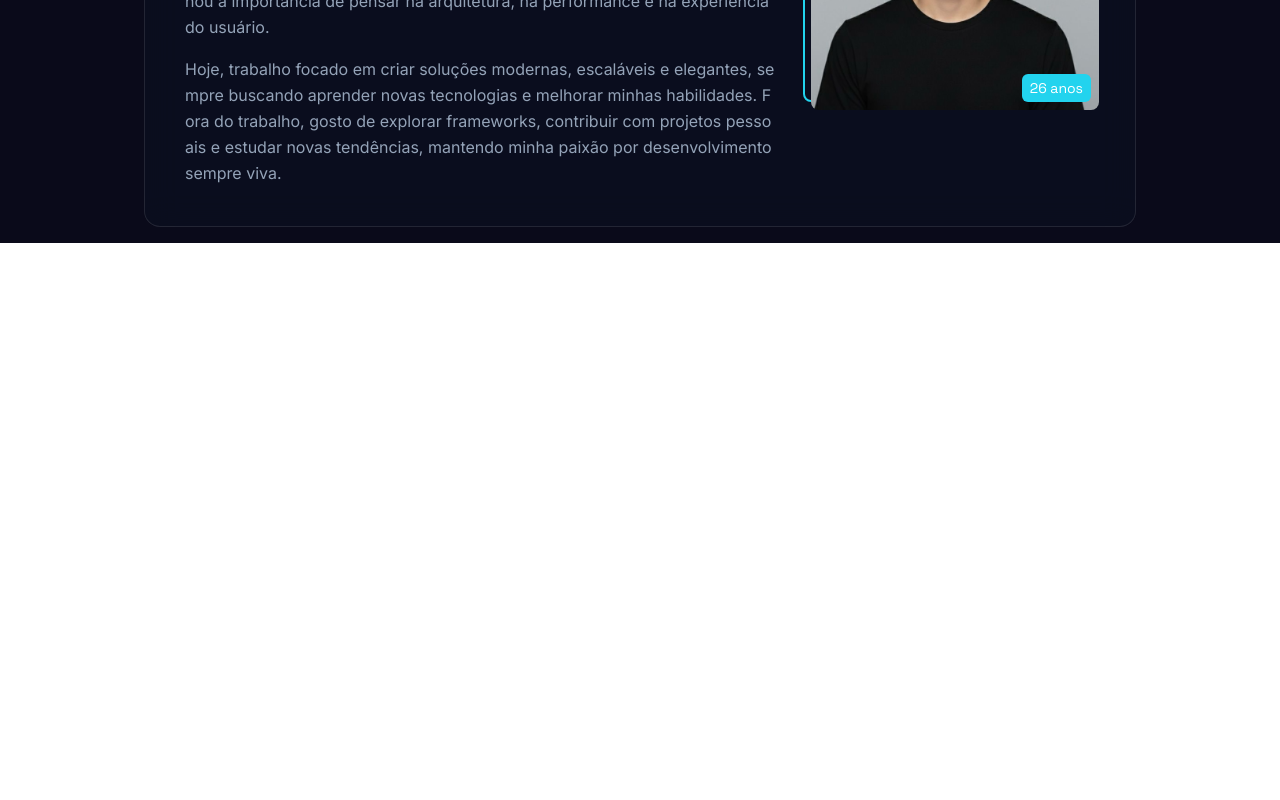
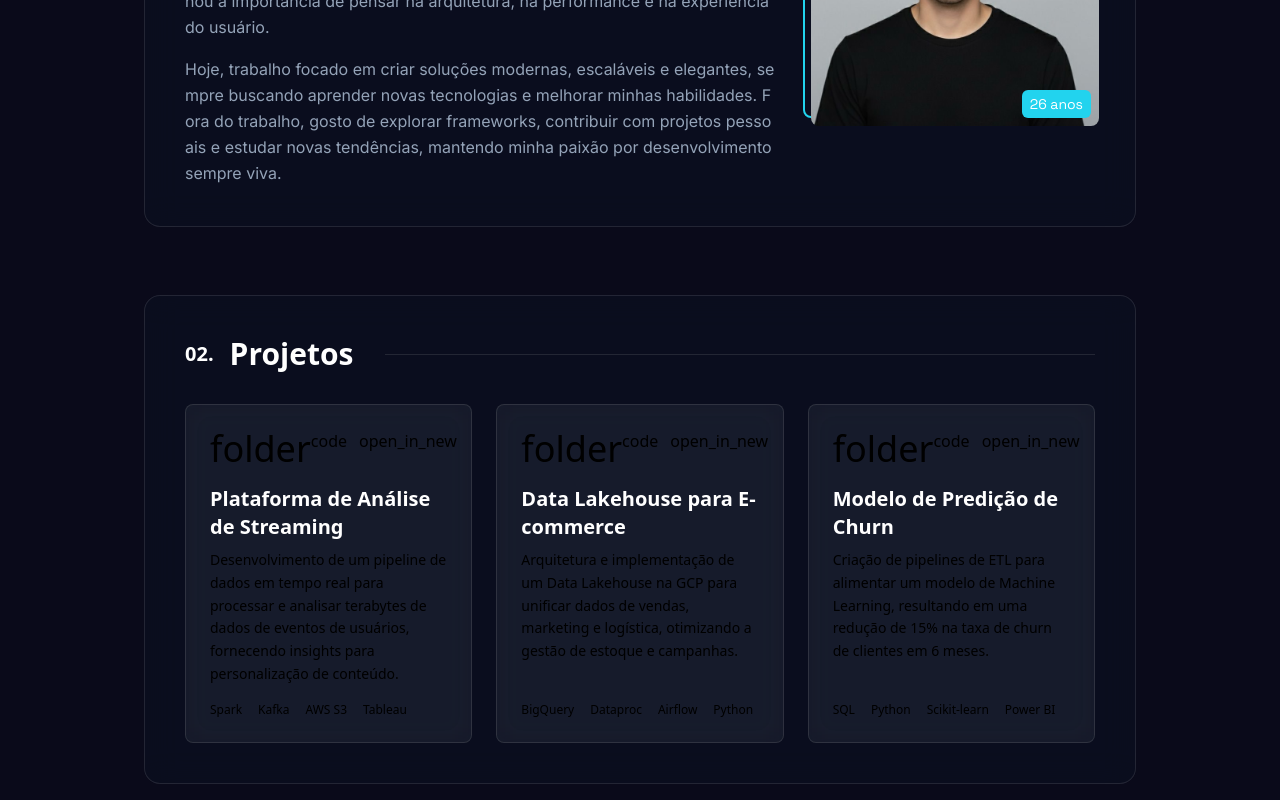
Before and after one commit to CarlosVarao/new_portfolio, a React (Vite) app: page / in a window 1280 px wide. Shown: the part 1037-1837 px from the top of the page. Before the commit the page ends 1280 px from the top, so only its background shows below. Built offline with nearby package versions, Linux system fonts and the light colour scheme.

Commit message:
criaçao de um novo component e ajuste para ultilizar ele

```diff
--- /dev/null
+++ b/src/components/CardSections.tsx
@@ -0,0 +1,26 @@
+interface Datas {
+  numberSection?: string;
+  inforSection?: string;
+  children?: React.ReactNode;
+}
+
+export default function CardSections({
+  numberSection,
+  inforSection,
+  children,
+}: Datas) {
+  return (
+    <section className="section-glass">
+      <div className="flex flex-col gap-8 md:flex-row md:items-start">
+        <div className="flex-1">
+          <div className="font-secondary text-2xl md:text-3xl font-bold text-[#e2e8f0] mb-6 flex items-center gap-3">
+            <p className="text-xl text-[#22D3EE] ">{numberSection}</p>
+            <p className="text-3xl">{inforSection}</p>
+            <p className="grow h-px bg-white/10 ml-2"></p>
+          </div>
+          {children}
+        </div>
+      </div>
+    </section>
+  );
+}
--- a/src/components/SectionAbout.tsx
+++ b/src/components/SectionAbout.tsx
@@ -1,15 +1,11 @@
 import photo from "/my_foto.jpg";
+import CardSections from "./CardSections";
 
 export default function SectionAbout() {
   return (
-    <section className="section-glass">
-      <div className="flex flex-col gap-8 md:flex-row md:items-start">
-        <div className="flex-1">
-          <div className="font-secondary text-2xl md:text-3xl font-bold text-[#e2e8f0] mb-6 flex items-center gap-3">
-            <p className="text-xl text-[#22D3EE] ">01.</p>
-            <p className="text-3xl">Sobre Mim</p>
-            <p className="grow h-px bg-white/10 ml-2"></p>
-          </div>
+    <>
+      <CardSections numberSection="01." inforSection="Sobre min">
+        <div className="flex gap-7 flex-col md:flex-row">
           <div className="flex flex-col gap-4 text-base leading-relaxed font-primary text-[#94a3b8] break-all">
             <p>
               Desde cedo, me interessei por tecnologia e programação, fascinado
@@ -33,9 +29,8 @@ export default function SectionAbout() {
               tendências, mantendo minha paixão por desenvolvimento sempre viva.
             </p>
           </div>
-        </div>
 
-        <div className="mt-8 md:mt-22 flex justify-center font-secondary">
+          <div className="mt-3 md:mt-11 flex justify-center font-secondary">
             <div className="relative w-64 h-64 md:w-72 md:h-72">
               {/* Borda levemente deslocada */}
               <div className="absolute -inset-1 border-2 border-[#22D3EE] rounded-lg bottom-1 right-1"></div>
@@ -54,6 +49,7 @@ export default function SectionAbout() {
             </div>
           </div>
         </div>
-    </section>
+      </CardSections>
+    </>
   );
 }
--- /dev/null
+++ b/src/components/SectionProject.tsx
@@ -0,0 +1,117 @@
+export default function SectionProject() {
+  return (
+    <section className="section-glass" id="projetos">
+      <h2 className="font-display text-2xl md:text-3xl font-bold text-white mb-8 flex items-center gap-4">
+        <span className="text-xl text-accent-cyan">02.</span> Projetos
+        <span className="flex-grow h-px bg-white/10 ml-4"></span>
+      </h2>
+      <div className="grid grid-cols-1 md:grid-cols-2 lg:grid-cols-3 gap-6">
+        <div className="flex flex-col rounded-lg p-6 transition-all duration-300 ease-in-out glow-effect glass-effect">
+          <div className="flex justify-between items-start mb-4">
+            <span className="material-symbols-outlined text-4xl text-accent-cyan">
+              folder
+            </span>
+            <div className="flex gap-3">
+              <a
+                className="text-text-dark hover:text-accent-cyan transition-colors"
+                href="#"
+              >
+                <span className="material-symbols-outlined">code</span>
+              </a>
+              <a
+                className="text-text-dark hover:text-accent-cyan transition-colors"
+                href="#"
+              >
+                <span className="material-symbols-outlined">open_in_new</span>
+              </a>
+            </div>
+          </div>
+          <h3 className="font-display text-xl font-bold text-white mb-2">
+            Plataforma de Análise de Streaming
+          </h3>
+          <p className="text-text-dark text-sm leading-relaxed mb-4 flex-grow">
+            Desenvolvimento de um pipeline de dados em tempo real para processar
+            e analisar terabytes de dados de eventos de usuários, fornecendo
+            insights para personalização de conteúdo.
+          </p>
+          <div className="flex flex-wrap gap-x-4 gap-y-2 text-xs font-display text-text-dark">
+            <span>Spark</span>
+            <span>Kafka</span>
+            <span>AWS S3</span>
+            <span>Tableau</span>
+          </div>
+        </div>
+        <div className="flex flex-col rounded-lg p-6 transition-all duration-300 ease-in-out glow-effect glass-effect">
+          <div className="flex justify-between items-start mb-4">
+            <span className="material-symbols-outlined text-4xl text-accent-cyan">
+              folder
+            </span>
+            <div className="flex gap-3">
+              <a
+                className="text-text-dark hover:text-accent-cyan transition-colors"
+                href="#"
+              >
+                <span className="material-symbols-outlined">code</span>
+              </a>
+              <a
+                className="text-text-dark hover:text-accent-cyan transition-colors"
+                href="#"
+              >
+                <span className="material-symbols-outlined">open_in_new</span>
+              </a>
+            </div>
+          </div>
+          <h3 className="font-display text-xl font-bold text-white mb-2">
+            Data Lakehouse para E-commerce
+          </h3>
+          <p className="text-text-dark text-sm leading-relaxed mb-4 flex-grow">
+            Arquitetura e implementação de um Data Lakehouse na GCP para
+            unificar dados de vendas, marketing e logística, otimizando a gestão
+            de estoque e campanhas.
+          </p>
+          <div className="flex flex-wrap gap-x-4 gap-y-2 text-xs font-display text-text-dark">
+            <span>BigQuery</span>
+            <span>Dataproc</span>
+            <span>Airflow</span>
+            <span>Python</span>
+          </div>
+        </div>
+        <div className="flex flex-col rounded-lg p-6 transition-all duration-300 ease-in-out glow-effect glass-effect">
+          <div className="flex justify-between items-start mb-4">
+            <span className="material-symbols-outlined text-4xl text-accent-cyan">
+              folder
+            </span>
+            <div className="flex gap-3">
+              <a
+                className="text-text-dark hover:text-accent-cyan transition-colors"
+                href="#"
+              >
+                <span className="material-symbols-outlined">code</span>
+              </a>
+              <a
+                className="text-text-dark hover:text-accent-cyan transition-colors"
+                href="#"
+              >
+                <span className="material-symbols-outlined">open_in_new</span>
+              </a>
+            </div>
+          </div>
+          <h3 className="font-display text-xl font-bold text-white mb-2">
+            Modelo de Predição de Churn
+          </h3>
+          <p className="text-text-dark text-sm leading-relaxed mb-4 flex-grow">
+            Criação de pipelines de ETL para alimentar um modelo de Machine
+            Learning, resultando em uma redução de 15% na taxa de churn de
+            clientes em 6 meses.
+          </p>
+          <div className="flex flex-wrap gap-x-4 gap-y-2 text-xs font-display text-text-dark">
+            <span>SQL</span>
+            <span>Python</span>
+            <span>Scikit-learn</span>
+            <span>Power BI</span>
+          </div>
+        </div>
+      </div>
+    </section>
+  );
+}
--- a/src/pages/Home.tsx
+++ b/src/pages/Home.tsx
@@ -2,6 +2,7 @@ import Background from "../components/Background";
 import Header from "../components/Header";
 import SectionInicial from "../components/SectionInicial";
 import SectionAbout from "../components/SectionAbout";
+import SectionProject from "../components/SectionProject";
 
 export default function Home() {
   return (
@@ -10,6 +11,7 @@ export default function Home() {
         <Header />
         <SectionInicial />
         <SectionAbout />
+        <SectionProject />
       </Background>
     </>
   );
```
Lines whose indentation alone changed are shown as unchanged.
